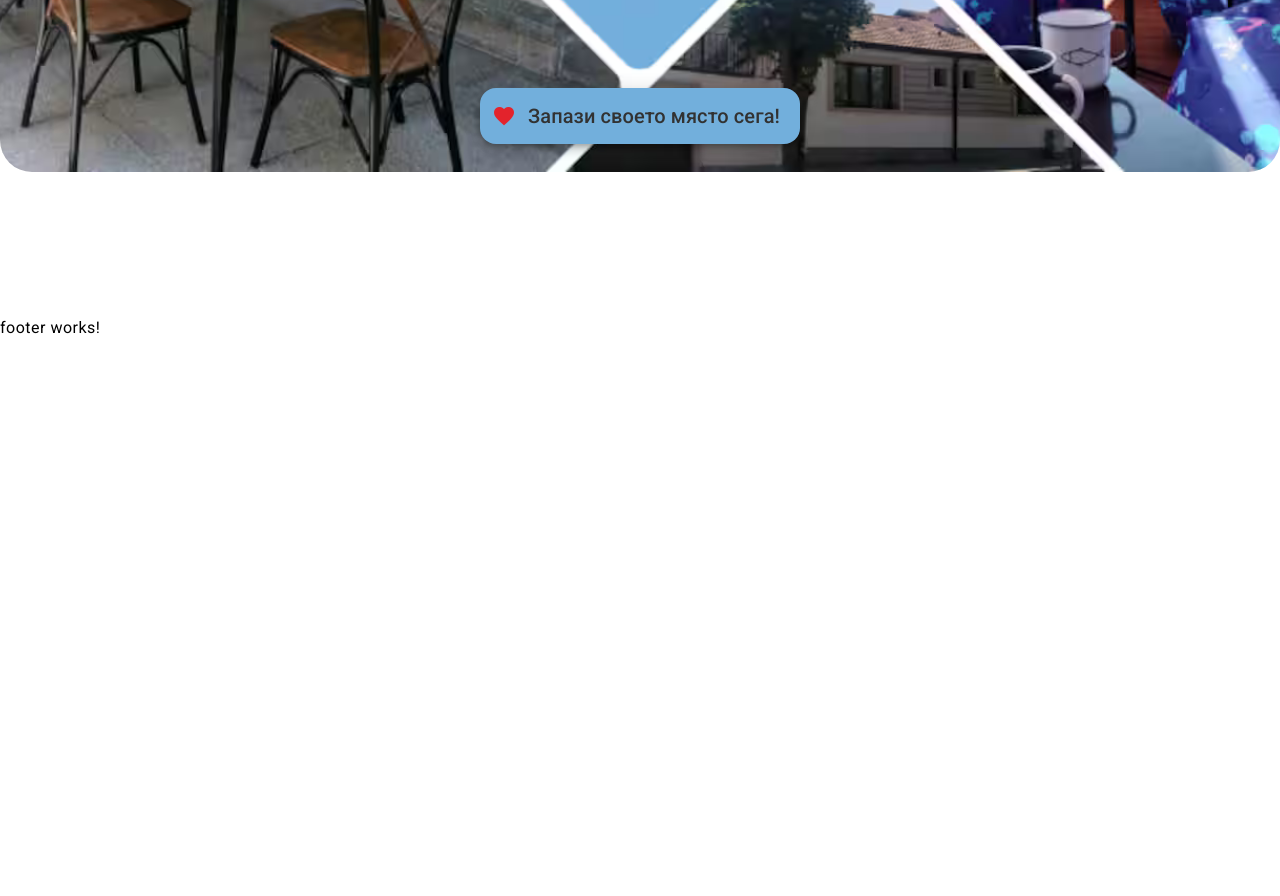
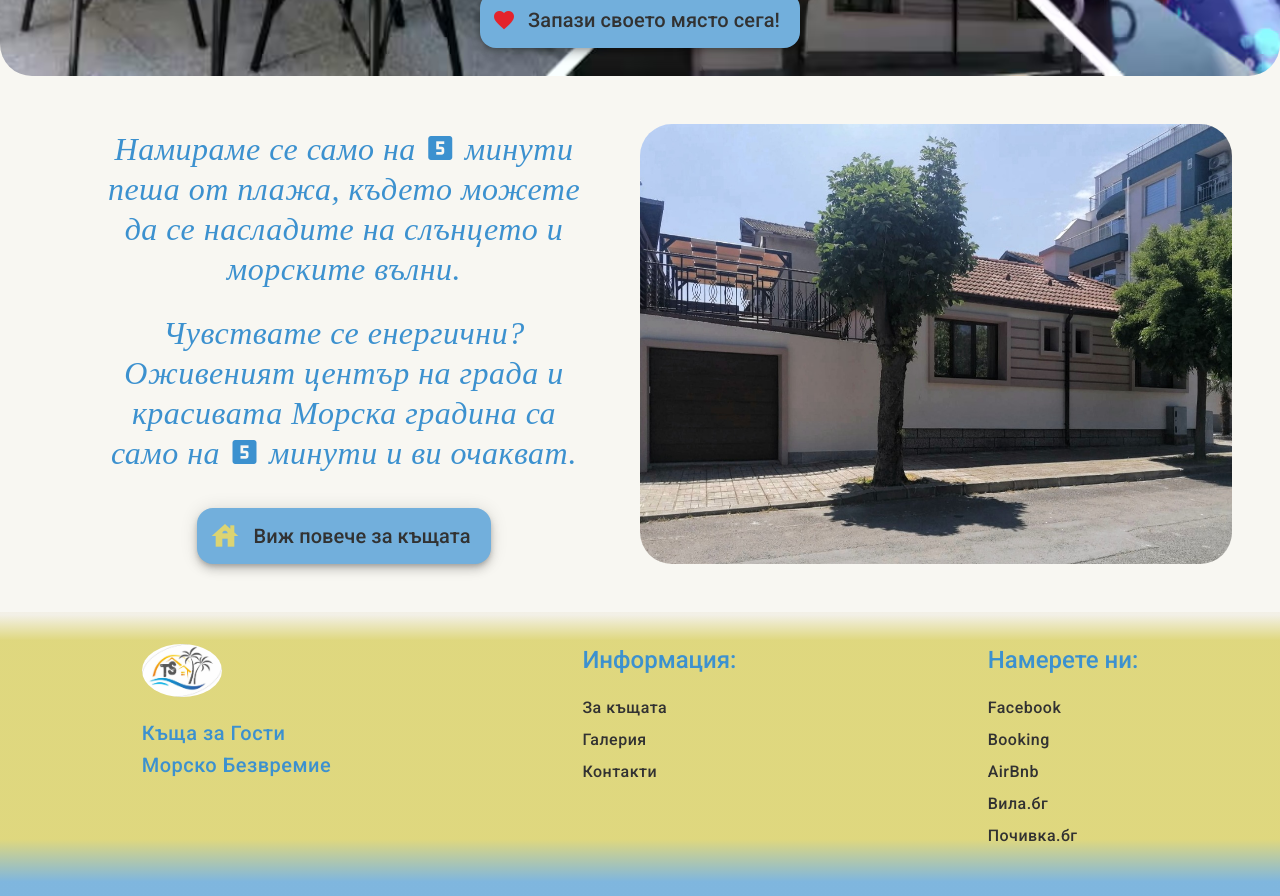
Before and after one commit to LLYS-Phys/timeless-sea-website, an Angular app: page / in a window 1280 px wide. Shown: the part 580-1476 px from the top of the page. Before the commit the page ends 920 px from the top, so only its background shows below. Built offline with nearby package versions, Linux system fonts and the light colour scheme.

Commit message:
style footer and improve home page

```diff
--- a/src/app/footer/footer.component.html
+++ b/src/app/footer/footer.component.html
@@ -1 +1,39 @@
-<p>footer works!</p>
+<section class="footer-wrapper">
+    <div>
+        <a [routerLink]="['/']" class="homeLink">
+            <img src="timeless-sea.png"/>
+            <span>Къща за Гости</span>
+            <span>Морско Безвремие</span>
+        </a>
+    </div>
+    <div class="col">
+        <h6>Информация:</h6>
+        <a [routerLink]="['about']">
+            <span>За къщата</span>
+        </a>
+        <a [routerLink]="['gallery']">
+            <span>Галерия</span>
+        </a>
+        <a [routerLink]="['contacts']">
+            <span>Контакти</span>
+        </a>
+    </div>
+    <div class="col">
+        <h6>Намерете ни:</h6>
+        <a href="https://www.facebook.com/profile.php?id=61560373783883" target="_blank">
+            <span>Facebook</span>
+        </a>
+        <a href="https://www.booking.com/hotel/bg/timeless-sea.bg.html" target="_blank">
+            <span>Booking</span>
+        </a>
+        <a href="https://bg.airbnb.com/rooms/1161564040928933998" target="_blank">
+            <span>AirBnb</span>
+        </a>
+        <a href="https://vila.bg/house-morsko-bezvremie-7588.html" target="_blank">
+            <span>Вила.бг</span>
+        </a>
+        <a href="https://pochivka.bg/kashta-morsko-bezvremie-o60955" target="_blank">
+            <span>Почивка.бг</span>
+        </a>
+    </div>
+</section>
--- a/src/app/footer/footer.component.scss
+++ b/src/app/footer/footer.component.scss
@@ -0,0 +1,58 @@
+:host{
+    width: 100%;
+    background-image: linear-gradient(rgba(194,178,128,0.1) 1%,rgba(var(--yellow),0.9) 10%, rgba(var(--yellow),0.9) 80%, rgba(var(--blue),0.9) 95%);
+    .footer-wrapper {
+        padding: 2rem 2rem 3rem 2rem;
+        display: flex;
+        justify-content: space-around;
+        gap: 2rem;
+        .homeLink{
+            display: flex;
+            align-items: flex-start;
+            flex-direction: column;
+            color: rgb(var(--darkblue));
+            font-size: 1.25rem;
+            span{
+                padding-top: 0.5rem;
+            }
+            img{
+                max-width: 5rem;
+                border-radius: 50%;
+                margin-bottom: 1rem;
+            }
+        }
+        a{
+            text-decoration: none;
+            color: rgb(var(--text));
+            font-weight: 500;
+        }
+        .col {
+            display: flex;
+            flex-direction: column;
+            a {
+                margin-top: 0.5rem;
+                span {
+                    padding-bottom: 0.25rem;
+                    background: linear-gradient(currentColor 0 0) bottom left / var(--underline-width, 0%) 0.1rem no-repeat;
+                    transition: background-size 0.5s;
+                }
+                &:hover span{
+                    --underline-width: 100%;
+                }
+            }
+            h6 {
+                font-weight: 500;
+                color: rgb(var(--darkblue));
+            }
+        }
+    }
+    @media screen and (orientation: portrait) {
+        .footer-wrapper {
+            flex-direction: column;
+            align-items: center;
+            .homeLink, .col {
+                align-items: center;
+            }
+        }
+    }
+}
--- a/src/app/footer/footer.component.ts
+++ b/src/app/footer/footer.component.ts
@@ -1,9 +1,10 @@
 import { Component } from '@angular/core';
+import { RouterLink } from '@angular/router';
 
 @Component({
   selector: 'footer[customFooter]',
   standalone: true,
-  imports: [],
+  imports: [RouterLink],
   templateUrl: './footer.component.html',
   styleUrl: './footer.component.scss'
 })
--- a/src/app/header/header.component.scss
+++ b/src/app/header/header.component.scss
@@ -4,7 +4,7 @@
     left: 0;
     width: 100%;
     z-index: 1000;
-    background-image: linear-gradient(rgba(var(--blue),0.9),rgba(var(--sand),0.9) 55%, rgba(var(--sand),0.9) 75%, rgba(194,178,128,0.1) 99%);
+    background-image: linear-gradient(rgba(var(--blue),0.9),rgba(var(--yellow),0.9) 55%, rgba(var(--yellow),0.9) 75%, rgba(194,178,128,0.1) 99%);
     * {
         z-index: inherit;
     }
--- a/src/app/home/home.component.html
+++ b/src/app/home/home.component.html
@@ -1,4 +1,3 @@
-<h1>Къща за гости Морско Безвремие</h1>
 <section class="image-container">
     <h2>Идеална комбинация между релакс и забавление</h2>
     <img src="/images/home_image.png" alt="Къща за гости - Морско Безвремие">
@@ -7,3 +6,14 @@
         Запази своето място сега!
     </button>
 </section>
+<section class="information">
+    <div class="text">
+        <p>Намираме се само на <mat-icon>looks_5</mat-icon> минути пеша от плажа, където можете да се насладите на слънцето и морските вълни.</p>
+        <p>Чувствате се енергични? Оживеният център на града и красивата Морска градина са само на <mat-icon>looks_5</mat-icon> минути и ви очакват.</p>
+        <button mat-fab extended [routerLink]="['about']">
+            <mat-icon>house</mat-icon>
+            Виж повече за къщата
+        </button>
+    </div>
+    <img src="/images/Out15.jpeg" alt="Къща за гости - Морско Безвремие"/>
+</section>
--- a/src/app/home/home.component.scss
+++ b/src/app/home/home.component.scss
@@ -1,9 +1,3 @@
-h1 {
-    font-style: oblique;
-    text-align: center;
-    font-size: 4rem;
-    font-family: 'Material Icons';
-}
 .image-container {
     display: flex;
     justify-content: center;
@@ -30,12 +24,77 @@ h1 {
         background-color: rgba(var(--blue));
         color: rgb(var(--text));
         font-size: 1.25rem;
+        transition: filter 0.33s;
         &:hover {
-            box-shadow: 0rem 0rem 0.25rem 0.0625rem rgb(var(--sand));
+            filter: drop-shadow(0.0125rem 0.0325rem 0.25rem rgb(var(--yellow)));
             mat-icon { animation: pulse 1s infinite; }
         }
         mat-icon {
             color: rgba(255,0,0,0.8);
+        }
+    }
+    @media screen and (max-width: 1000px) {
+        h2 {
+            display: none;
+        }
+    }
+}
+.information {
+    display: flex;
+    margin: 3rem;
+    .text, img {
+        width: 50%;
+    }
+    .text {
+        font-style: oblique;
+        text-align: center;
+        font-size: 2rem;
+        font-family: 'Material Icons';
+        line-height: 1.25;
+        display: flex;
+        flex-direction: column;
+        align-items: center;
+        justify-content: center;
+        color: rgba(var(--darkblue));
+        p {
+            width: 80%;
+        }
+        mat-icon {
+            line-height: 1.25;
+            font-size: 2rem;
+            height: 2rem;
+            width: 2rem;
+        }
+        button {
+            background-color: rgba(var(--blue));
+            color: rgb(var(--text));
+            font-size: 1.25rem;
+            transition: filter 0.33s;
+            margin-top: 1rem;
+            &:hover {
+                filter: drop-shadow(0.0125rem 0.0325rem 0.25rem rgb(var(--yellow)));
+            }
+            mat-icon {
+                color: rgb(var(--yellow));
+                line-height: initial;
+            }
+        }
+    }
+    img{
+        border-radius: 2rem;
+    }
+}
+@media screen and (max-width: 1000px) {
+    .information{
+        margin: 3rem 1rem;
+        .text {
+            width: 100%;
+            p {
+                width: 90%;
+            }
+        }
+        img {
+            display: none;
         }
     }
 }
--- a/src/styles.scss
+++ b/src/styles.scss
@@ -37,9 +37,11 @@ $timeless-sea-theme: mat.define-theme((
 /* You can add global styles to this file, and also import other style files */
 
 html, body { height: 100%; }
-body { margin: 0; font-family: Roboto, "Helvetica Neue", sans-serif; }
+body { margin: 0; font-family: Roboto, "Helvetica Neue", sans-serif; background-color: rgba(194,178,128,0.1); }
 :root {
   --blue: 114,175,220;
-  --sand: 194,178,128;
+  --yellow: 220,212,114;
+  --red: 220,114,122;
+  --darkblue: 60,145,207;
   --text: 50,50,50;
 }
```
